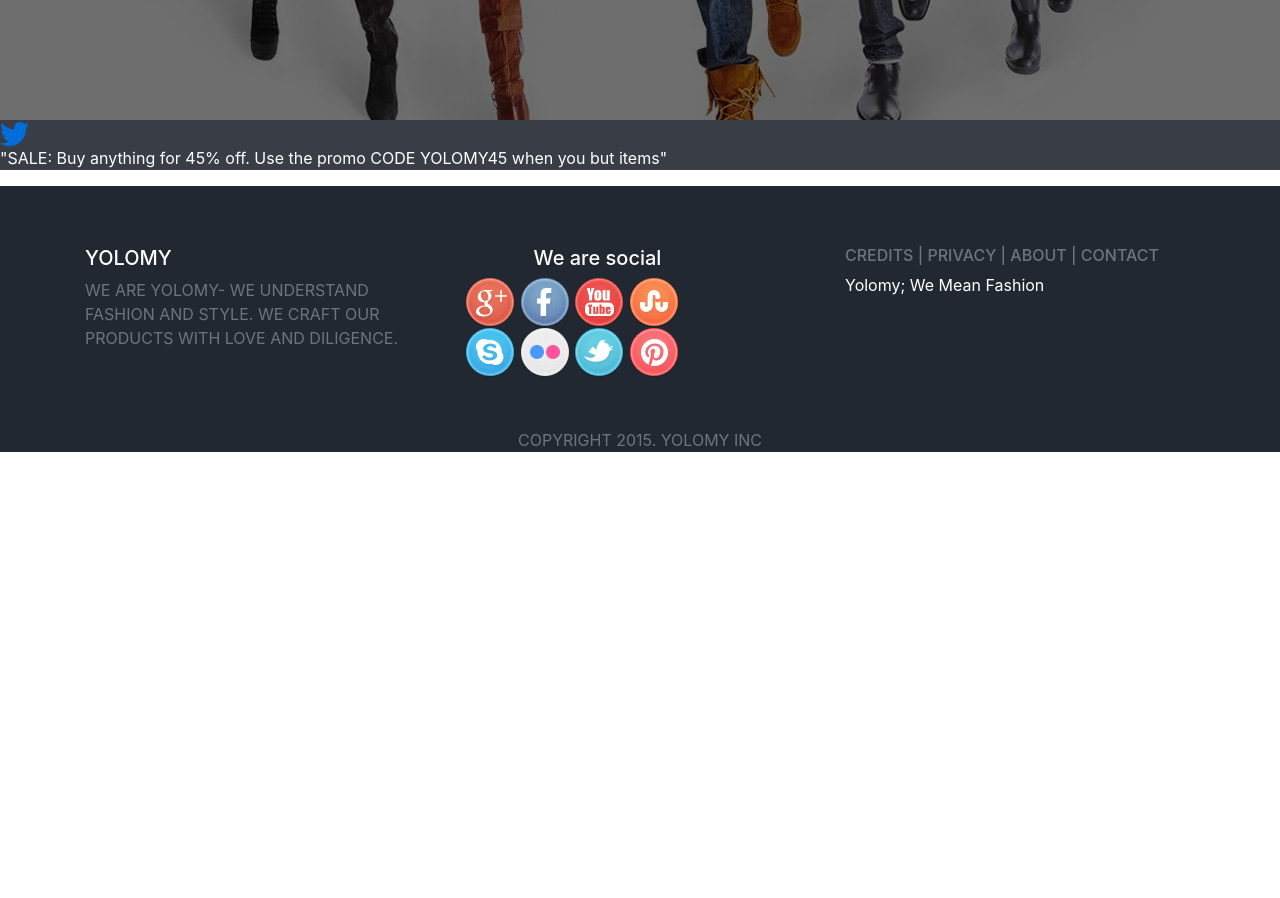
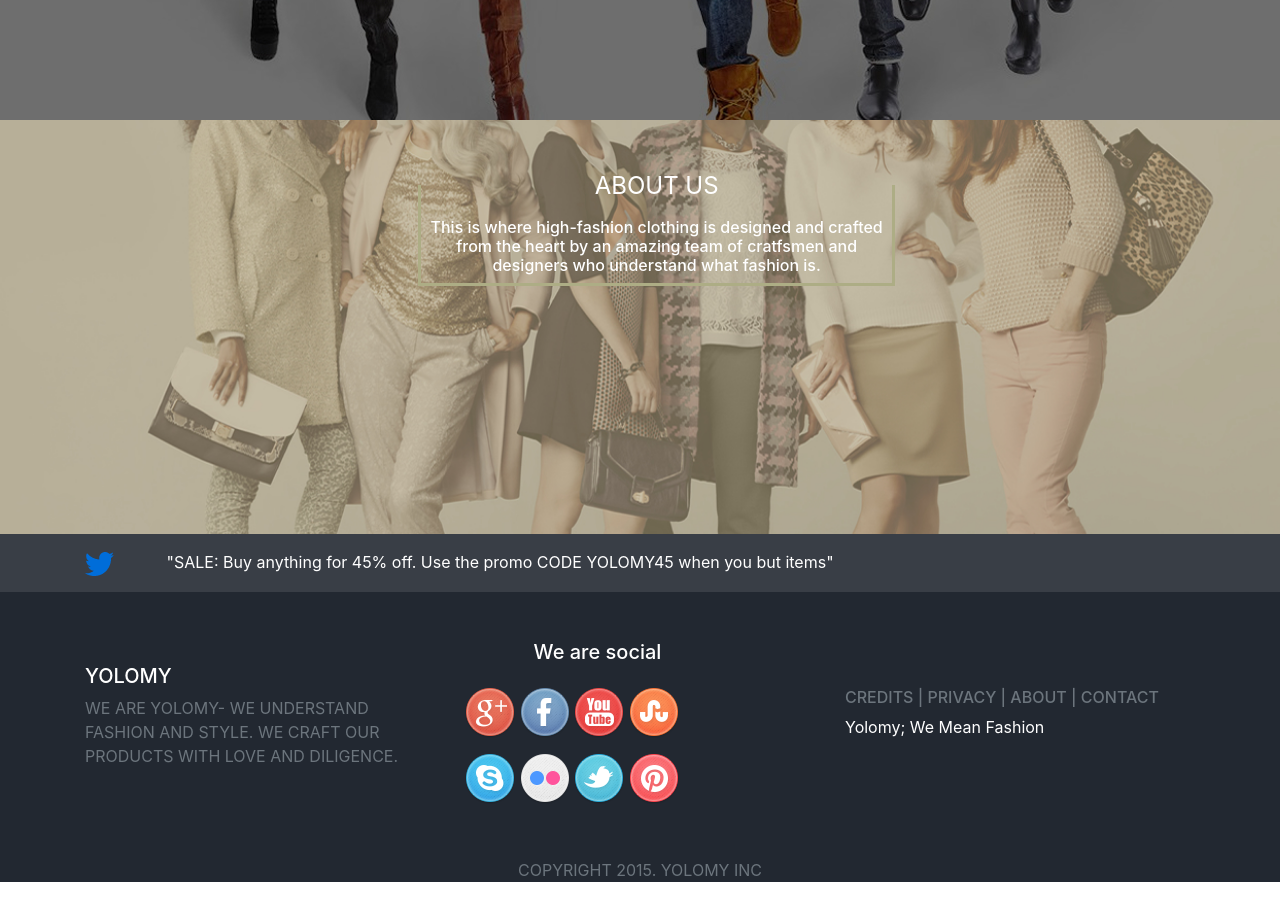
Before and after one commit to GeGe-K/Yolomy, a plain HTML site: page index.html in a window 1280 px wide. Shown: the part 600-1498 px from the top of the page. Before the commit the page ends 1068 px from the top, so only its background shows below. Drawn offline with nearby package versions, Linux system fonts and the light colour scheme.

Commit message:
added about us information

```diff
--- a/index.html
+++ b/index.html
@@ -45,22 +45,29 @@
 
     </div>
     <div id="about">
-
+        <div class="container text-center py-5">
+            <fieldset>
+                <legend class="text-white">ABOUT US</legend>
+                <h6 class="text-white">This is where high-fashion clothing is designed and crafted from the heart by an amazing team of cratfsmen and designers who understand what fashion is.</h6>
+            </fieldset>
+        </div>
     </div>
-    <div id="sale">
-        <img src="static/images/social_icons/twitter_bird.png" alt="">
-        <p class="text-white text-left">"SALE: Buy anything for 45% off. Use the promo CODE YOLOMY45 when you but items"</p>
+    <div id="sale" class="py-3">
+        <div class="container">
+            <img src="static/images/social_icons/twitter_bird.png" class="d-inline pr-5" alt="">
+            <p class="text-white text-left d-inline">"SALE: Buy anything for 45% off. Use the promo CODE YOLOMY45 when you but items"</p>
+        </div>
     </div>
     <div id="social">
         <div class="container">
-            <div class="row">
-                <div class="col-md-4">
+            <div class="row pt-5">
+                <div class="col-md-4 py-4">
                     <h5 class="text-white">YOLOMY</h5>
                     <p class="text-muted">WE ARE YOLOMY- WE UNDERSTAND FASHION AND STYLE. WE CRAFT OUR PRODUCTS WITH LOVE AND DILIGENCE.</p>
                 </div>
                 <div class="col-md-4" id="links">
                     <h5 class="text-white text-center">We are social</h5>
-                    <img src="static/images/social_icons/g_plus.png" alt="" mb="3">
+                    <img src="static/images/social_icons/g_plus.png" alt="" class="py-3">
                     <img src="static/images/social_icons/facebook.png" alt="">
                     <img src="static/images/social_icons/you_tube.png" alt="">
                     <img src="static/images/social_icons/stumble_upon.png" alt="">
@@ -69,7 +76,7 @@
                     <img src="static/images/social_icons/twitter.png" alt="">
                     <img src="static/images/social_icons/pinterest.png" alt="">
                 </div>
-                <div class="col-md-4" >
+                <div class="col-md-4 py-5" >
                     <h6 class="text-muted">CREDITS | PRIVACY | ABOUT | CONTACT</h6>
                     <p class="text-white">Yolomy; We Mean Fashion</p>
                 </div>
@@ -79,15 +86,6 @@
             <p class="text-center text-muted">COPYRIGHT 2015. YOLOMY INC</p>
         </footer>
     </div>
-
-
-
-
-
-
-
-
-
     <script src="static/js/scripts.js"></script>
     <script src="https://code.jquery.com/jquery-3.3.1.slim.min.js"
         integrity="sha384-q8i/X+965DzO0rT7abK41JStQIAqVgRVzpbzo5smXKp4YfRvH+8abtTE1Pi6jizo"
--- a/static/css/styles.css
+++ b/static/css/styles.css
@@ -5,15 +5,35 @@
     background-repeat: no-repeat;
     padding-bottom: 500px;
 }
-
+/* about */
+#about{
+    background-image: url('../images/backgrounds/about.jpg');
+    background-size: cover;
+    background-repeat: no-repeat;
+    padding-bottom: 200px;
+}
+fieldset {
+    /* display: block; */
+    /* margin-left: 2px; */
+    /* margin-right: 2px; */
+    padding-top: 0.35em;
+    /* padding-bottom: 0.625em; */
+    /* padding-left: 0.75em; */
+    /* padding-right: 0.75em; */
+    border: 3px solid #adad85;
+    width: 43%;
+    position: relative;
+    left: 30%;
+}
 /* sale */
 #sale{
     background-color: #393e46;
+    /* padding-bottom: 0px; */
 }
 /* social */
 #social{
     background-color: #222831;
-    padding-top: 60px;
+    /* padding-top: 60px; */
 }
 #links{
     padding-right: 100px;
```
